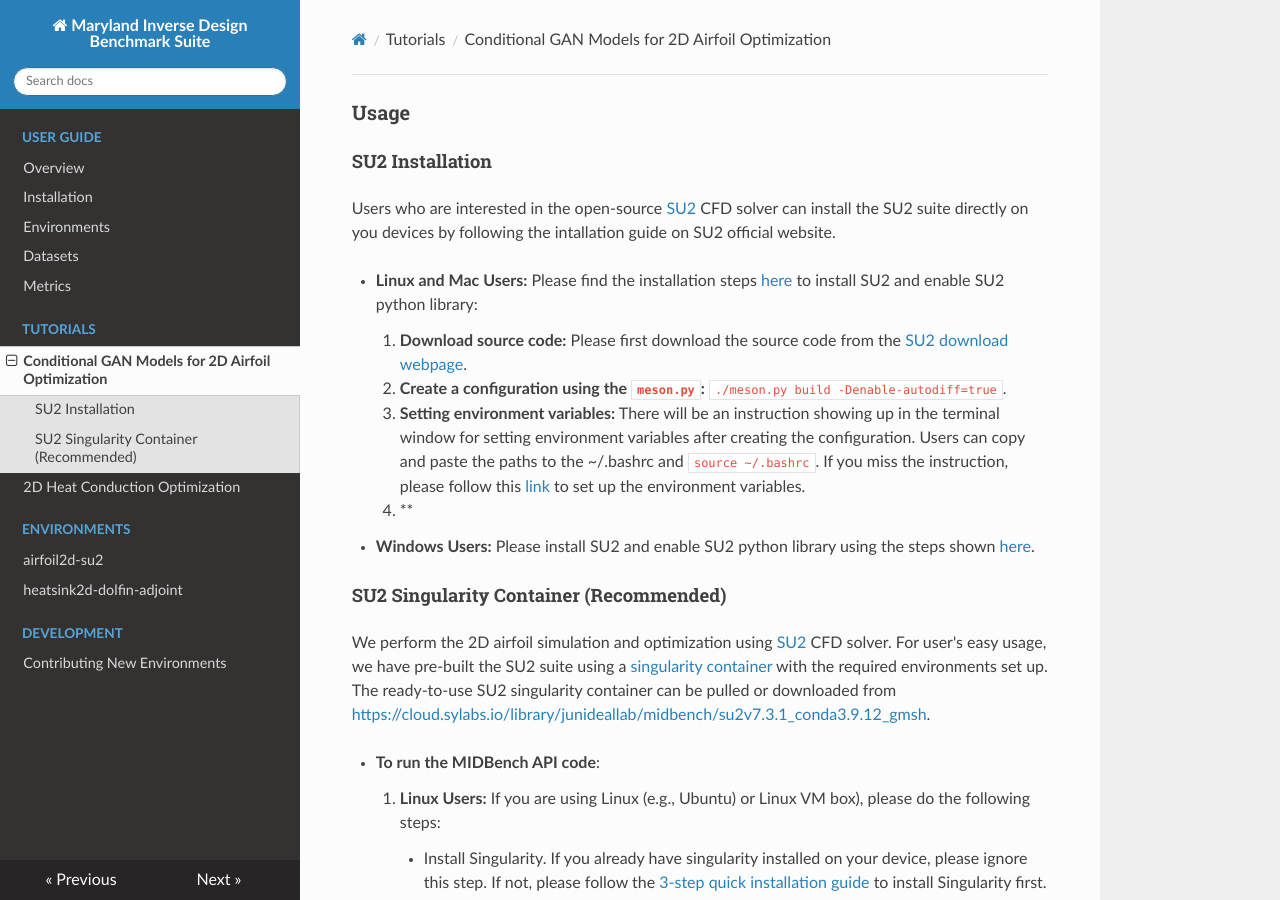
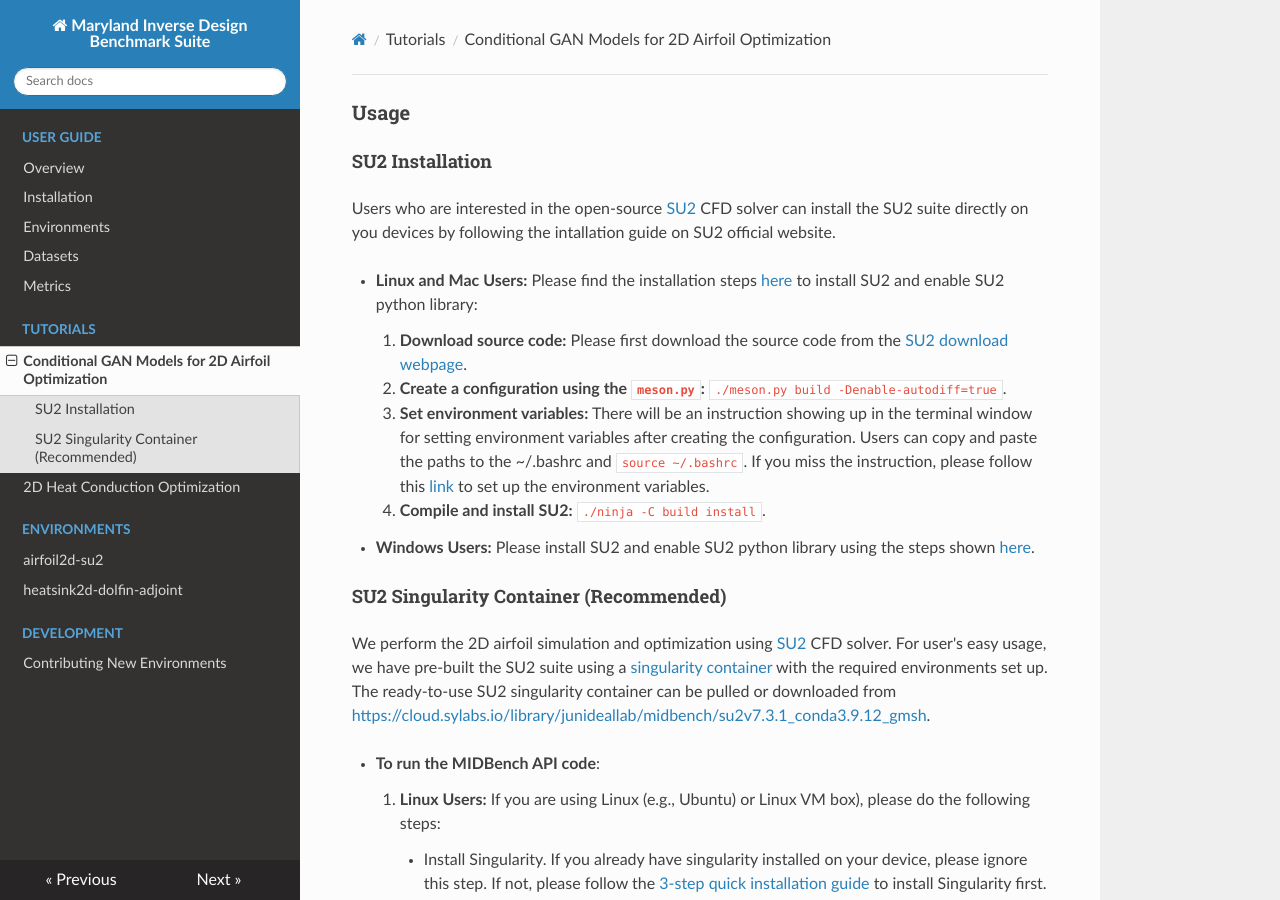
Before and after one commit to IDEALLab/midbench, an MkDocs documentation site: the page built from docs/tutorials/airfoil-su2-singularity.md, in a window 1280 px wide and 900 px high. Built offline with MkDocs 1.6.1, drawn with Linux system fonts in a browser that asks for light colours; nearby versions of some CDN libraries.

Commit message:
add SU2 installation from source code

```diff
--- a/docs/tutorials/airfoil-su2-singularity.md
+++ b/docs/tutorials/airfoil-su2-singularity.md
@@ -7,8 +7,8 @@ Users who are interested in the open-source [SU2](https://su2code.github.io/) CF
 
     1. **Download source code:** Please first download the source code from the [SU2 download webpage](https://su2code.github.io/download.html).
     2. **Create a configuration using the `meson.py`:** `./meson.py build -Denable-autodiff=true`.
-    3. **Setting environment variables:** There will be an instruction showing up in the terminal window for setting environment variables after creating the configuration. Users can copy and paste the paths to the ~/.bashrc and `source ~/.bashrc`. If you miss the instruction, please follow this [link](https://su2code.github.io/docs_v7/SU2-Linux-MacOS/) to set up the environment variables.
-    4. **
+    3. **Set environment variables:** There will be an instruction showing up in the terminal window for setting environment variables after creating the configuration. Users can copy and paste the paths to the ~/.bashrc and `source ~/.bashrc`. If you miss the instruction, please follow this [link](https://su2code.github.io/docs_v7/SU2-Linux-MacOS/) to set up the environment variables.
+    4. **Compile and install SU2:** `./ninja -C build install`.
 
 * **Windows Users:** Please install SU2 and enable SU2 python library using the steps shown [here](https://su2code.github.io/docs_v7/SU2-Windows/).
 
```
